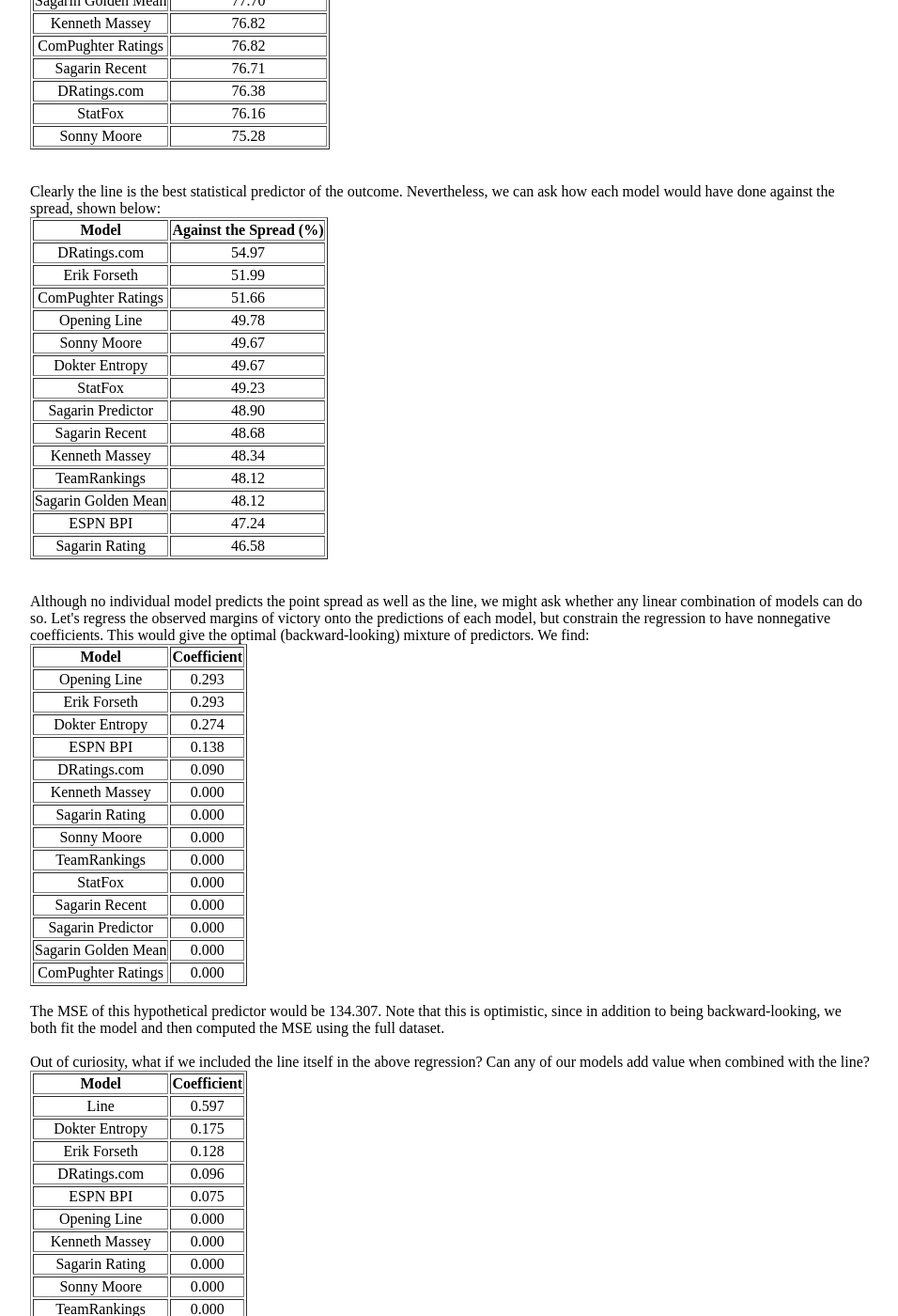
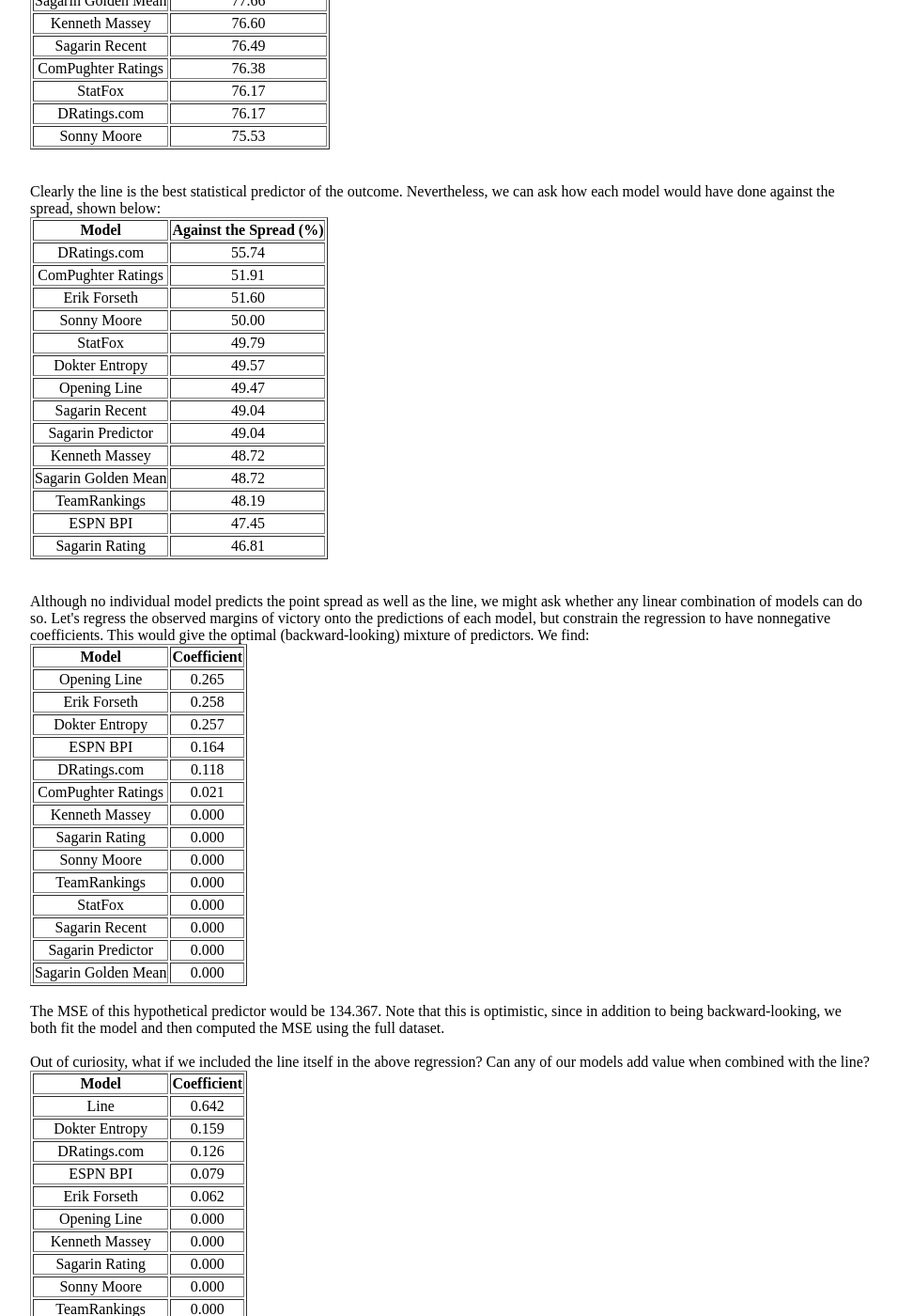
Before and after one commit to erikrforseth/erikrforseth.github.io, a Jekyll site: the page built from about.html, in a window 1280 px wide and 1400 px high, scrolled down 893 px. Shown: the whole window at 94% size, without its empty margins (160-1116 px from the left). Built offline with Jekyll 4.4.1, drawn with Linux system fonts in a browser that asks for light colours; some of the changed text lies outside the part shown.

Commit message:
about page

```diff
--- a/about.html
+++ b/about.html
@@ -4,7 +4,7 @@
 ---
 A large number of people have developed models for predicting the outcomes of college basketball games. For those that have made their picks publicly available, <a href="http://www.thepredictiontracker.com/basketball.php">ThePredictionTracker</a> does a great service by tracking the live performance of each model over the course of the season. Unfortunately, it's difficult to do a direct comparison of models using the summary page on the Tracker, in part because each model has predicted a different subset of games (in many cases this is accidental -- schedules get modified and web scrapers don't pick up the changes -- but some models don't start making picks altogether until weeks or months into the season). Throughout the season, I'll try to update this page with some further analysis of the Tracker data. For what follows, I chose a subset of models which have made picks since the very beginning of the season, and I threw out games for which any of those models did not make a pick. In a (somewhat lazy) attempt to address misprinted lines, I filtered out any games for which the opening and closing lines differed by more than 5 points (it's very rare that this really happens).
 <br><br>
-Results are shown as of 2019-11-28 for a set of 453 games:
+Results are shown as of 2019-11-29 for a set of 470 games:
 <br>
 <table border="1" class="dataframe">
   <thead>
@@ -16,63 +16,63 @@
   <tbody>
     <tr align="center">
       <td>Line</td>
-      <td>134.373</td>
+      <td>134.162</td>
     </tr>
     <tr align="center">
       <td>Erik Forseth</td>
-      <td>136.462</td>
+      <td>136.752</td>
     </tr>
     <tr align="center">
       <td>Opening Line</td>
-      <td>136.743</td>
+      <td>136.788</td>
     </tr>
     <tr align="center">
       <td>TeamRankings</td>
-      <td>139.496</td>
+      <td>139.448</td>
     </tr>
     <tr align="center">
       <td>Sagarin Predictor</td>
-      <td>141.882</td>
+      <td>140.693</td>
+    </tr>
+    <tr align="center">
+      <td>Sagarin Rating</td>
+      <td>141.099</td>
+    </tr>
+    <tr align="center">
+      <td>Sagarin Golden Mean</td>
+      <td>141.380</td>
     </tr>
     <tr align="center">
       <td>Dokter Entropy</td>
-      <td>141.910</td>
-    </tr>
-    <tr align="center">
-      <td>Sagarin Rating</td>
-      <td>142.402</td>
-    </tr>
-    <tr align="center">
-      <td>Sagarin Golden Mean</td>
-      <td>142.438</td>
+      <td>141.698</td>
     </tr>
     <tr align="center">
       <td>ESPN BPI</td>
-      <td>148.069</td>
+      <td>147.578</td>
     </tr>
     <tr align="center">
       <td>Sagarin Recent</td>
-      <td>152.974</td>
+      <td>151.255</td>
     </tr>
     <tr align="center">
       <td>DRatings.com</td>
-      <td>153.388</td>
+      <td>151.975</td>
     </tr>
     <tr align="center">
       <td>Sonny Moore</td>
-      <td>153.686</td>
+      <td>152.827</td>
     </tr>
     <tr align="center">
       <td>StatFox</td>
-      <td>155.231</td>
+      <td>154.722</td>
     </tr>
     <tr align="center">
       <td>Kenneth Massey</td>
-      <td>156.004</td>
+      <td>155.227</td>
     </tr>
     <tr align="center">
       <td>ComPughter Ratings</td>
-      <td>168.776</td>
+      <td>167.191</td>
     </tr>
   </tbody>
 </table>
@@ -87,63 +87,63 @@
   <tbody>
     <tr align="center">
       <td>Dokter Entropy</td>
-      <td>81.02</td>
+      <td>81.06</td>
     </tr>
     <tr align="center">
       <td>Line</td>
-      <td>79.80</td>
+      <td>79.68</td>
+    </tr>
+    <tr align="center">
+      <td>TeamRankings</td>
+      <td>79.15</td>
     </tr>
     <tr align="center">
       <td>Opening Line</td>
-      <td>79.03</td>
-    </tr>
-    <tr align="center">
-      <td>TeamRankings</td>
-      <td>79.03</td>
+      <td>78.94</td>
     </tr>
     <tr align="center">
       <td>Erik Forseth</td>
-      <td>78.48</td>
+      <td>78.40</td>
     </tr>
     <tr align="center">
       <td>ESPN BPI</td>
-      <td>78.37</td>
+      <td>78.09</td>
     </tr>
     <tr align="center">
       <td>Sagarin Rating</td>
-      <td>78.15</td>
+      <td>78.09</td>
     </tr>
     <tr align="center">
       <td>Sagarin Predictor</td>
-      <td>78.15</td>
+      <td>78.09</td>
     </tr>
     <tr align="center">
       <td>Sagarin Golden Mean</td>
-      <td>77.70</td>
+      <td>77.66</td>
     </tr>
     <tr align="center">
       <td>Kenneth Massey</td>
-      <td>76.82</td>
+      <td>76.60</td>
+    </tr>
+    <tr align="center">
+      <td>Sagarin Recent</td>
+      <td>76.49</td>
     </tr>
     <tr align="center">
       <td>ComPughter Ratings</td>
-      <td>76.82</td>
-    </tr>
-    <tr align="center">
-      <td>Sagarin Recent</td>
-      <td>76.71</td>
-    </tr>
-    <tr align="center">
-      <td>DRatings.com</td>
       <td>76.38</td>
     </tr>
     <tr align="center">
       <td>StatFox</td>
-      <td>76.16</td>
+      <td>76.17</td>
+    </tr>
+    <tr align="center">
+      <td>DRatings.com</td>
+      <td>76.17</td>
     </tr>
     <tr align="center">
       <td>Sonny Moore</td>
-      <td>75.28</td>
+      <td>75.53</td>
     </tr>
   </tbody>
 </table>
@@ -160,59 +160,59 @@
   <tbody>
     <tr align="center">
       <td>DRatings.com</td>
-      <td>54.97</td>
+      <td>55.74</td>
+    </tr>
+    <tr align="center">
+      <td>ComPughter Ratings</td>
+      <td>51.91</td>
     </tr>
     <tr align="center">
       <td>Erik Forseth</td>
-      <td>51.99</td>
+      <td>51.60</td>
     </tr>
     <tr align="center">
-      <td>ComPughter Ratings</td>
-      <td>51.66</td>
+      <td>Sonny Moore</td>
+      <td>50.00</td>
+    </tr>
+    <tr align="center">
+      <td>StatFox</td>
+      <td>49.79</td>
+    </tr>
+    <tr align="center">
+      <td>Dokter Entropy</td>
+      <td>49.57</td>
     </tr>
     <tr align="center">
       <td>Opening Line</td>
-      <td>49.78</td>
+      <td>49.47</td>
     </tr>
     <tr align="center">
-      <td>Sonny Moore</td>
-      <td>49.67</td>
-    </tr>
-    <tr align="center">
-      <td>Dokter Entropy</td>
-      <td>49.67</td>
-    </tr>
-    <tr align="center">
-      <td>StatFox</td>
-      <td>49.23</td>
+      <td>Sagarin Recent</td>
+      <td>49.04</td>
     </tr>
     <tr align="center">
       <td>Sagarin Predictor</td>
-      <td>48.90</td>
-    </tr>
-    <tr align="center">
-      <td>Sagarin Recent</td>
-      <td>48.68</td>
+      <td>49.04</td>
     </tr>
     <tr align="center">
       <td>Kenneth Massey</td>
-      <td>48.34</td>
+      <td>48.72</td>
+    </tr>
+    <tr align="center">
+      <td>Sagarin Golden Mean</td>
+      <td>48.72</td>
     </tr>
     <tr align="center">
       <td>TeamRankings</td>
-      <td>48.12</td>
-    </tr>
-    <tr align="center">
-      <td>Sagarin Golden Mean</td>
-      <td>48.12</td>
+      <td>48.19</td>
     </tr>
     <tr align="center">
       <td>ESPN BPI</td>
-      <td>47.24</td>
+      <td>47.45</td>
     </tr>
     <tr align="center">
       <td>Sagarin Rating</td>
-      <td>46.58</td>
+      <td>46.81</td>
     </tr>
   </tbody>
 </table>
@@ -229,23 +229,27 @@
   <tbody>
     <tr align="center">
       <td>Opening Line</td>
-      <td>0.293</td>
+      <td>0.265</td>
     </tr>
     <tr align="center">
       <td>Erik Forseth</td>
-      <td>0.293</td>
+      <td>0.258</td>
     </tr>
     <tr align="center">
       <td>Dokter Entropy</td>
-      <td>0.274</td>
+      <td>0.257</td>
     </tr>
     <tr align="center">
       <td>ESPN BPI</td>
-      <td>0.138</td>
+      <td>0.164</td>
     </tr>
     <tr align="center">
       <td>DRatings.com</td>
-      <td>0.090</td>
+      <td>0.118</td>
+    </tr>
+    <tr align="center">
+      <td>ComPughter Ratings</td>
+      <td>0.021</td>
     </tr>
     <tr align="center">
       <td>Kenneth Massey</td>
@@ -279,14 +283,10 @@
       <td>Sagarin Golden Mean</td>
       <td>0.000</td>
     </tr>
-    <tr align="center">
-      <td>ComPughter Ratings</td>
-      <td>0.000</td>
-    </tr>
   </tbody>
 </table>
 <br>
-The MSE of this hypothetical predictor would be 134.307. Note that this is optimistic, since in addition to being backward-looking, we both fit the model and then computed the MSE using the full dataset.
+The MSE of this hypothetical predictor would be 134.367. Note that this is optimistic, since in addition to being backward-looking, we both fit the model and then computed the MSE using the full dataset.
 <br><br>
 Out of curiosity, what if we included the line itself in the above regression? Can any of our models add value when combined with the line?<table border="1" class="dataframe">
   <thead>
@@ -298,23 +298,23 @@
   <tbody>
     <tr align="center">
       <td>Line</td>
-      <td>0.597</td>
+      <td>0.642</td>
     </tr>
     <tr align="center">
       <td>Dokter Entropy</td>
-      <td>0.175</td>
+      <td>0.159</td>
+    </tr>
+    <tr align="center">
+      <td>DRatings.com</td>
+      <td>0.126</td>
+    </tr>
+    <tr align="center">
+      <td>ESPN BPI</td>
+      <td>0.079</td>
     </tr>
     <tr align="center">
       <td>Erik Forseth</td>
-      <td>0.128</td>
-    </tr>
-    <tr align="center">
-      <td>DRatings.com</td>
-      <td>0.096</td>
-    </tr>
-    <tr align="center">
-      <td>ESPN BPI</td>
-      <td>0.075</td>
+      <td>0.062</td>
     </tr>
     <tr align="center">
       <td>Opening Line</td>
```
Also changed, not shown: other parts of about.html (+1 -1 lines).
